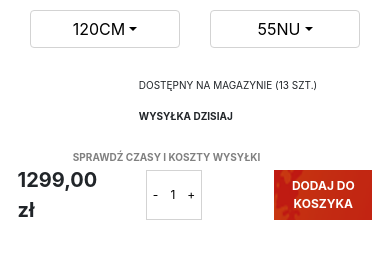
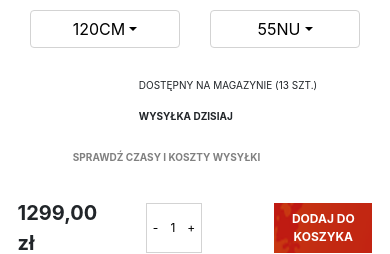
Before and after one commit to filadam/iai-recruitment-task, a React (Create React App) app: page /products/testproduct in a window 390 px wide. Shown: the part 653-907 px from the top of the page. Built offline with nearby package versions, Linux system fonts and the light colour scheme.

Commit message:
mobile fixes

```diff
--- a/src/components/products/productpage/style.css
+++ b/src/components/products/productpage/style.css
@@ -84,9 +84,12 @@
 
   .quantityRow {
     flex-direction: column;
+    margin: 20px;
+    height: 100px;
   }
 
   .priceSection {
+    height: 80px;
     font-size: 12px;
   }
   .priceSection b {
--- a/src/components/products/productpage/style.scss
+++ b/src/components/products/productpage/style.scss
@@ -84,9 +84,11 @@
   .quantityRow {
     // align-items: unset;
     flex-direction: column;
-    // margin: 20px;
+    margin: 20px;
+    height:100px;
   }
   .priceSection {
+    height:80px;
     font-size: 12px;
     b {
       font-size: 20px !important;
```
Also changed, not shown: 1 other file (tests, documents, lock files or other folders).
